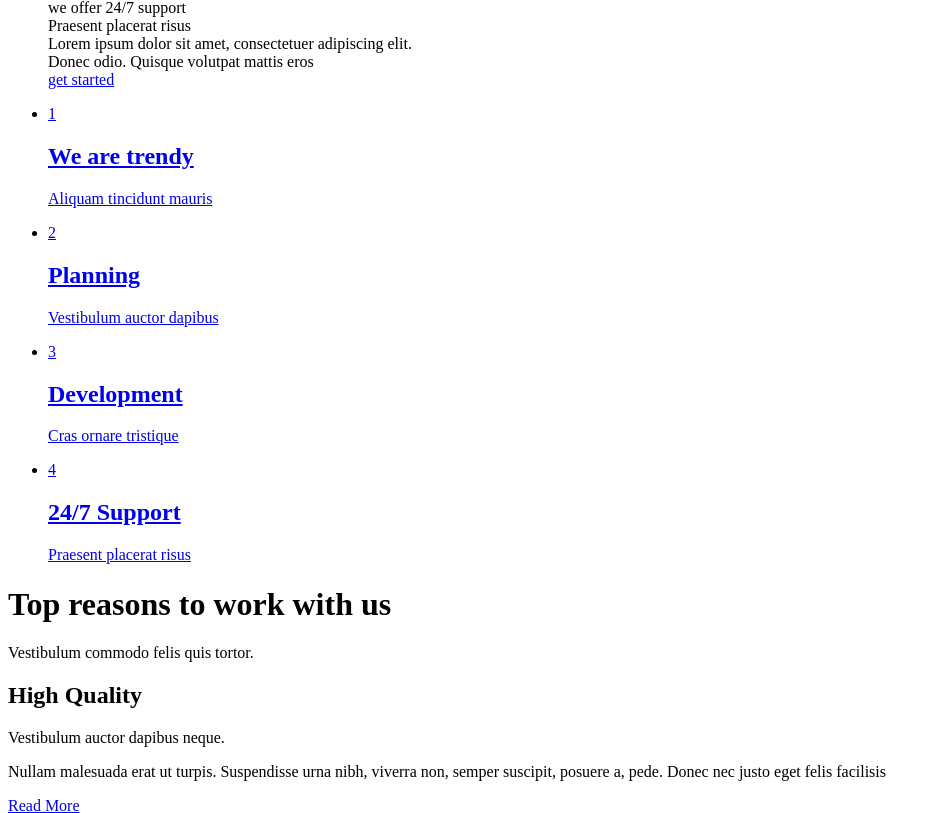
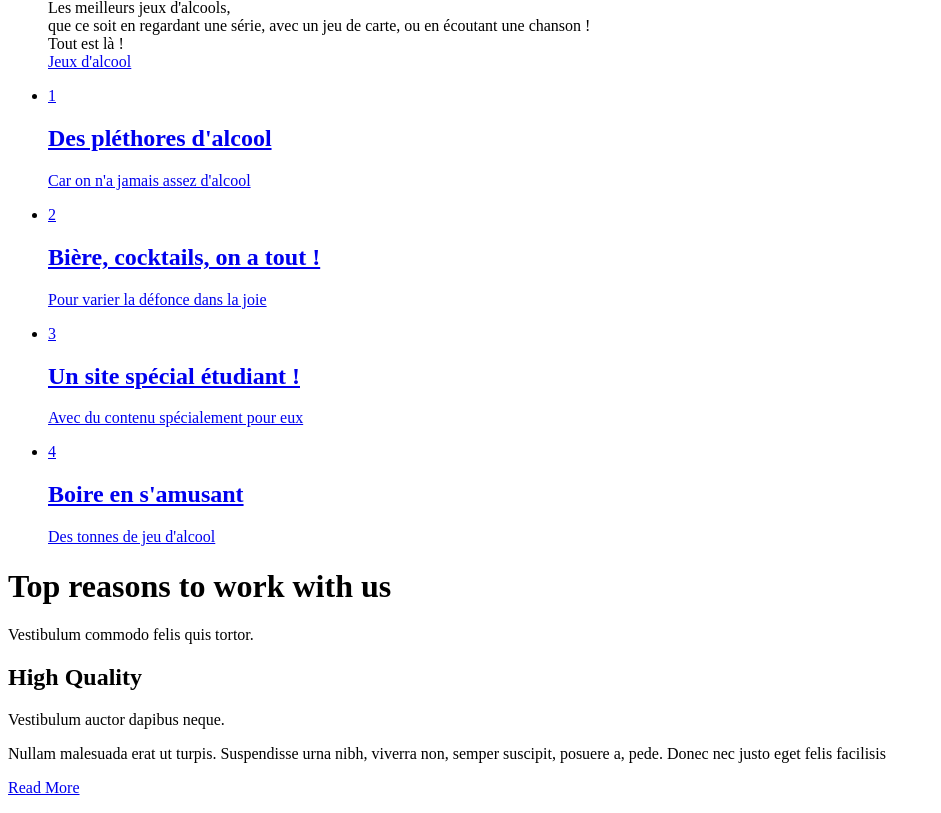
Before and after one commit to MrZaow/GuindailleFacile, a PHP site: page /home.php in a window 1280 px wide. Shown: the part 2007-2820 px from the top of the page, without its empty margins (0-941 px from the left). Run offline with PHP 8.4, Linux system fonts and the light colour scheme.

Commit message:
contenu
ezrze

```diff
--- a/pages/home.php
+++ b/pages/home.php
@@ -36,7 +36,7 @@
                          data-easing="Back.easeInOut"
                          data-endspeed="400"
                          data-endeasing="Back.easeIn"
-                         style="z-index: 14">Such swag, very design, wow.
+                         style="z-index: 14">LE site pour choisir vos alcools de soirée
                     </div>
 
                     <!-- LAYER NR. 3 -->
@@ -49,7 +49,7 @@
                          data-easing="Back.easeInOut"
                          data-endspeed="400"
                          data-endeasing="Back.easeIn"
-                         style="z-index: 14"><a class="button-large" href="index.html#">Sanic speed</a>
+                         style="z-index: 14"><a class="button-large" href="index.html#">Alcools</a>
                     </div>
                 </li>
                 <!-- SLIDE  -->
@@ -68,7 +68,7 @@
                          data-endspeed="500"
                          data-endeasing="Power4.easeIn"
                          data-captionhidden="on"
-                         style="z-index: 4">Oh yeah
+                         style="z-index: 4">Des bières aux cocktails
                     </div>
 
                     <!-- LAYER NR. 2 -->
@@ -81,7 +81,7 @@
                          data-easing="Back.easeInOut"
                          data-endspeed="400"
                          data-endeasing="Back.easeIn"
-                         style="z-index: 14">420 blaze it faggot
+                         style="z-index: 14">vous trouverez tout l'alcool nécessaire pour vos soirées !
                     </div>
 
                     <!-- LAYER NR. 3 -->
@@ -94,7 +94,7 @@
                          data-easing="Back.easeInOut"
                          data-endspeed="400"
                          data-endeasing="Back.easeIn"
-                         style="z-index: 14"><a class="button-large" href="index.html#">More meme</a><a class="button-large" href="index.html#">Get 360 noscoped</a>
+                         style="z-index: 14"><a class="button-large" href="index.html#">Bières</a><a class="button-large" href="index.html#">Cocktails</a>
                     </div>
                 </li>
                 <!-- SLIDE  -->
@@ -113,7 +113,7 @@
                          data-endspeed="500"
                          data-endeasing="Power4.easeIn"
                          data-captionhidden="on"
-                         style="z-index: 4">Marble is clean <br> and well commented
+                         style="z-index: 4">Avec des conseils <br> spécial étudiants !
                     </div>
 
                     <!-- LAYER NR. 2 -->
@@ -126,7 +126,7 @@
                          data-easing="Back.easeInOut"
                          data-endspeed="400"
                          data-endeasing="Back.easeIn"
-                         style="z-index: 14">Lorem ipsum dolor sit amet, consectetuer adipiscing elit.  <br> Donec odio. Quisque volutpat mattis eros
+                         style="z-index: 14">Quels sont les alcools au meilleur rapport défonce/prix ?  <br> Quels sont ceux qui plaisent le plus aux fille ?
                     </div>
 
                     <!-- LAYER NR. 3 -->
@@ -139,7 +139,7 @@
                          data-easing="Back.easeInOut"
                          data-endspeed="400"
                          data-endeasing="Back.easeIn"
-                         style="z-index: 14"><a class="button-large" href="index.html#">more info</a><a class="button-large" href="index.html#">get started</a>
+                         style="z-index: 14"><a class="button-large" href="index.html#">Coin étudiant</a><a class="button-large" href="index.html#">get started</a>
                     </div>
 
                     <!-- LAYER NR. 4 -->
@@ -187,7 +187,7 @@
                          data-endspeed="500"
                          data-endeasing="Power4.easeIn"
                          data-captionhidden="on"
-                         style="z-index: 4">we offer 24/7 support <br> Praesent placerat risus
+                         style="z-index: 4">Les meilleurs jeux d'alcools,  <br> que ce soit en regardant une série, avec un jeu de carte, ou en écoutant une chanson !
                     </div>
 
                     <!-- LAYER NR. 3 -->
@@ -200,7 +200,7 @@
                          data-easing="Back.easeInOut"
                          data-endspeed="400"
                          data-endeasing="Back.easeIn"
-                         style="z-index: 14">Lorem ipsum dolor sit amet, consectetuer adipiscing elit.  <br> Donec odio. Quisque volutpat mattis eros
+                         style="z-index: 14">Tout est là !
                     </div>
 
                     <!-- LAYER NR. 4 -->
@@ -213,7 +213,7 @@
                          data-easing="Back.easeInOut"
                          data-endspeed="400"
                          data-endeasing="Back.easeIn"
-                         style="z-index: 14"><a class="button-large" href="index.html#">get started</a>
+                         style="z-index: 14"><a class="button-large" href="index.html#">Jeux d'alcool</a>
                     </div>
                 </li>
             </ul>
@@ -227,29 +227,29 @@
                 <li class="active">
                     <a href="index.html#" class="btn slide-thumbs" id="slidethumb1" data-slide="1">
                         <span>1</span>
-                        <h2>We are trendy</h2>
-                        <p>Aliquam tincidunt mauris</p>
+                        <h2>Des pléthores d'alcool </h2>
+                        <p>Car on n'a jamais assez d'alcool</p>
                     </a>
                 </li>
                 <li>
                     <a href="index.html#" class="btn slide-thumbs" id="slidethumb2" data-slide="2">
                         <span>2</span>
-                        <h2>Planning</h2>
-                        <p>Vestibulum auctor dapibus</p>
+                        <h2>Bière, cocktails, on a tout !</h2>
+                        <p>Pour varier la défonce dans la joie</p>
                     </a>
                 </li>
                 <li>
                     <a href="index.html#" class="btn slide-thumbs" id="slidethumb3" data-slide="3">
                         <span>3</span>
-                        <h2>Development</h2>
-                        <p>Cras ornare tristique</p>
+                        <h2>Un site spécial étudiant !</h2>
+                        <p>Avec du contenu spécialement pour eux</p>
                     </a>
                 </li>
                 <li>
                     <a href="index.html#" class="btn slide-thumbs" id="slidethumb4" data-slide="4">
                         <span>4</span>
-                        <h2>24/7 Support</h2>
-                        <p>Praesent placerat risus</p>
+                        <h2>Boire en s'amusant</h2>
+                        <p>Des tonnes de jeu d'alcool</p>
                     </a>
                 </li>
             </ul>
```
